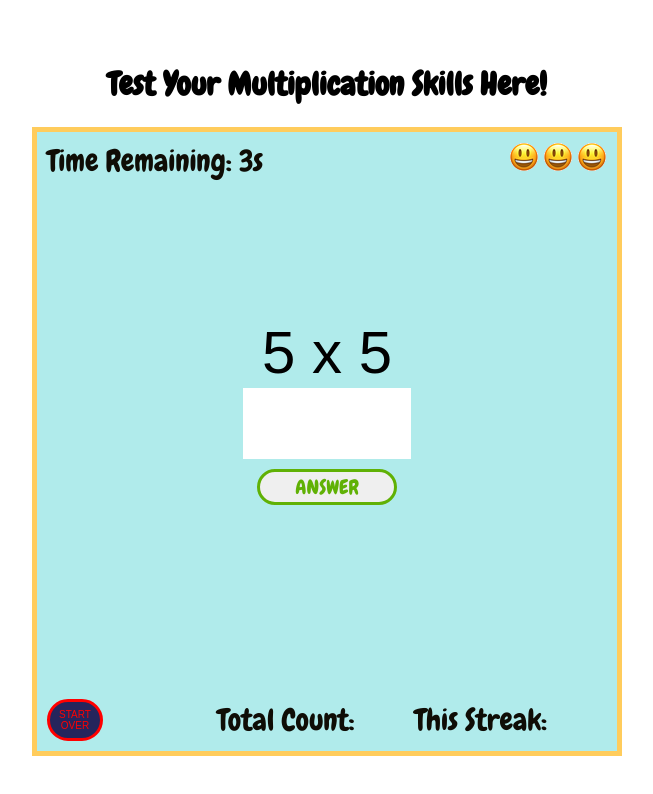
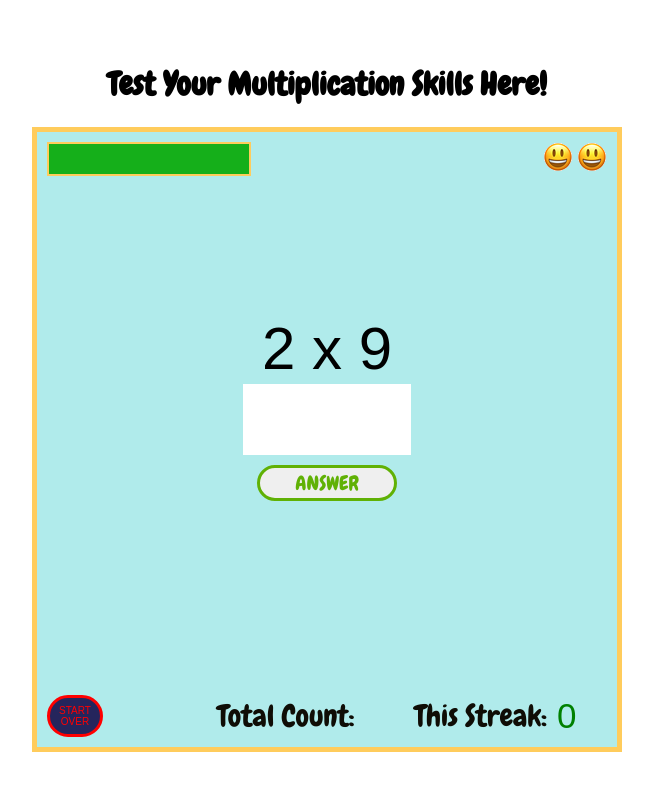
Before and after one commit to jumba23/Multiplication-Test-App, a plain HTML site: page index.html in a window 1280 px wide. Shown: the whole page, without its empty margins (313-966 px from the left). Drawn offline with Linux system fonts and the light colour scheme.

Commit message:
functionality

```diff
--- a/index.html
+++ b/index.html
@@ -5,12 +5,13 @@
     <link rel="preconnect" href="https://fonts.gstatic.com">
     <link href="https://fonts.googleapis.com/css2?family=Chewy&display=swap" rel="stylesheet">
 </head>
+<body>
+    <form id="form">
     <h1>Test Your Multiplication Skills Here!</h1>
-    <form id="form">
-    <div id="gameBoard">
+     <div id="gameBoard">
         <div id="timerCounter">
             <div id="individualTimer">
-                   Time Remaining: 3s
+                   <div id="progressBar"></div>
             </div>
             <div id="mistakesAllowed">
                 <img id="firstPic" src="smiling-face.png" > <img id="secondPic" src="smiling-face.png" > <img id="thirdPic" src="smiling-face.png">
@@ -31,4 +32,5 @@
         <script src="script.js"></script>
     </div>
 </form>
+</body>
 </html>
--- a/script.js
+++ b/script.js
@@ -2,6 +2,7 @@ let result = '';
 let totalCount = '0';
 let thisStreak = '0';
 let wrongAnswer = '0';
+
 
 const smileFaceOne = document.querySelector('#firstPic');
 const smileFaceTwo = document.querySelector('#secondPic');
@@ -12,37 +13,64 @@ const displayCount = document.querySelector('#totalCount');
 const displayAnswer = document.querySelector('#yourAnswer');
 const displayQuestion = document.querySelector('#mathProblem');
 
-const timer = setInterval(getRandomNumbers, 5000);
 
-function getRandomNumbers (){
+function getRandomNumbers(){
     const numberOne = Math.floor(Math.random() * 10);
-    console.log(numberOne);
     const numberTwo = Math.floor(Math.random() * 10);
-    console.log(numberTwo);
-    document.querySelector('#mathProblem').value = `${numberOne} x ${numberTwo}`;
+    displayQuestion.value = `${numberOne} x ${numberTwo}`;
     result = numberOne * numberTwo;
-    console.log(result);
-    return numberOne, numberTwo;
-}
+ }
 
-getRandomNumbers()
+
+
+let timer = setInterval(() =>{
+        getRandomNumbers();
+        remainingTime();
+        noAnswer();
+},5000);
+
+getRandomNumbers();
+remainingTime();
 
 document.querySelector('#answerButton').addEventListener('click',checkAnswer);
+
+function noAnswer(){
+    if (displayAnswer.value == '' && wrongAnswer < 2){
+        console.log(displayAnswer.value);
+        wrongAnswer ++;
+        thisStreak = '0';
+        displayStreak.value = thisStreak;
+        console.log(wrongAnswer);
+        smileFaces();
+        getRandomNumbers();
+        clearInterval(timer);
+        timer = setInterval(() =>{
+            remainingTime()
+            getRandomNumbers();
+            noAnswer();
+        },5000);
+    } else {
+        clearInterval(timer);
+        gameOver();
+    }
+}
 
 function checkAnswer(e){
     e.preventDefault();
     let userAnswer = displayAnswer.value;
     if (userAnswer == result){
         totalCount ++;
+        thisStreak ++;
         displayCount.value = totalCount;
-        thisStreak ++;
         displayStreak.value = thisStreak;
         displayAnswer.value = '';
+        getRandomNumbers();
         clearInterval(timer);
-        getRandomNumbers();
-        } else if (userAnswer === ''){
-            wrongAnswer ++;
-            smileFaces();
+        timer = setInterval(() =>{
+            getRandomNumbers();
+            noAnswer();
+            remainingTime();
+        },5000);
         } else {
             displayStreak.value = '0';
             displayAnswer.value = '';
@@ -52,21 +80,39 @@ function checkAnswer(e){
          }
 }
 
+function remainingTime() {
+    let progress = document.getElementById('progressBar');
+    let width = 0;
+    let timePassed = setInterval(bar, 25);
+    function bar() {
+        console.log(width);
+      if (width == 195) {
+        clearInterval(timePassed);
+      } else {
+        width ++;
+        progress.style.width = width + 5;
+       }
+    }
+ }
+
+
 function smileFaces(){
     if(wrongAnswer === 1){
+        console.log(wrongAnswer);
         smileFaceOne.style.display = 'none';
     } else if (wrongAnswer === 2){
+        console.log(wrongAnswer);
         smileFaceTwo.style.display = 'none';
     } else {
+        console.log(wrongAnswer);
         smileFaceThree.style.display = 'none';
-        gameOver();
-        clearInterval(timer);
-    }
-
+        }
 }
 
 function gameOver(){
-    displayQuestion.value = 'GAME OVER!!!!'
+    displayQuestion.value = 'GAME OVER!!!!';
+    clearInterval(timer);
+    smileFaceThree.style.display = 'none';
     }
 
 document.querySelector('#resetButton').addEventListener('click', () => {
@@ -82,6 +128,29 @@ document.querySelector('#resetButton').addEventListener('click', () => {
             smileFaceTwo.style.display = '';
             smileFaceThree.style.display = '';
             getRandomNumbers();
+            remainingTime();
             clearInterval(timer);
-            setInterval(getRandomNumbers, 5000);
+            timer = setInterval(() =>{
+                getRandomNumbers();
+                remainingTime()
+                noAnswer();
+            },5000);
 });
+
+// const playGame = () => {
+//     setInterval(function () {
+//         drawGameBoard();
+//         drawApple();
+//         drawBody();
+//         drawHead();
+//         boundaryCheck();
+//         appleCheck();
+//         bodyCheck();
+//         checkGameOver();
+//     }, 1000 / FRAMES_PER_SECOND);
+//     getRandomApplePos();
+// }
+
+// window.onload = () => {
+//     getRandomNumbers();
+// }
--- a/style.css
+++ b/style.css
@@ -25,6 +25,8 @@ h1{
   #timerCounter, #resetAndScore{
     display: flex;
   }
+
+
 
   #questionAnswer {
       margin-top: 20%;
@@ -89,10 +91,23 @@ h1{
   }
 
   #individualTimer{
+      border: 2px solid #ffcc5c;
       display: flex;
       align-items: center;
-      font-size: 30px;
-  }
+      width: 200px;
+      height: 30px;
+      position: relative;
+      background-color: #ddd;
+ }
+
+ #progressBar{
+      display: flex;
+      align-items: center;
+      background-color: #15af1a;
+      width: 20px;
+      height: 30px;
+      position: absolute;
+ }
 
   label{
     display: flex;
```
Also changed, not shown: 1 other file.
